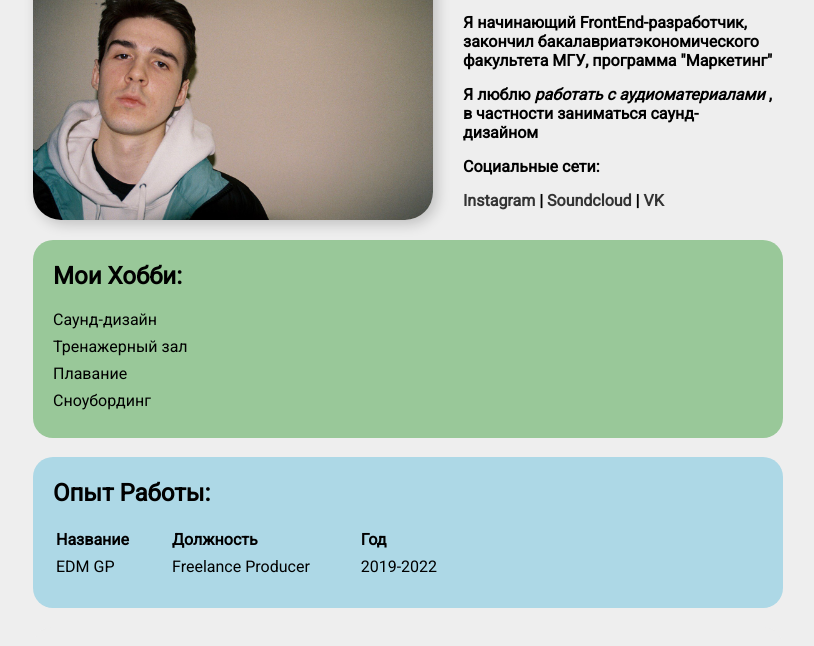
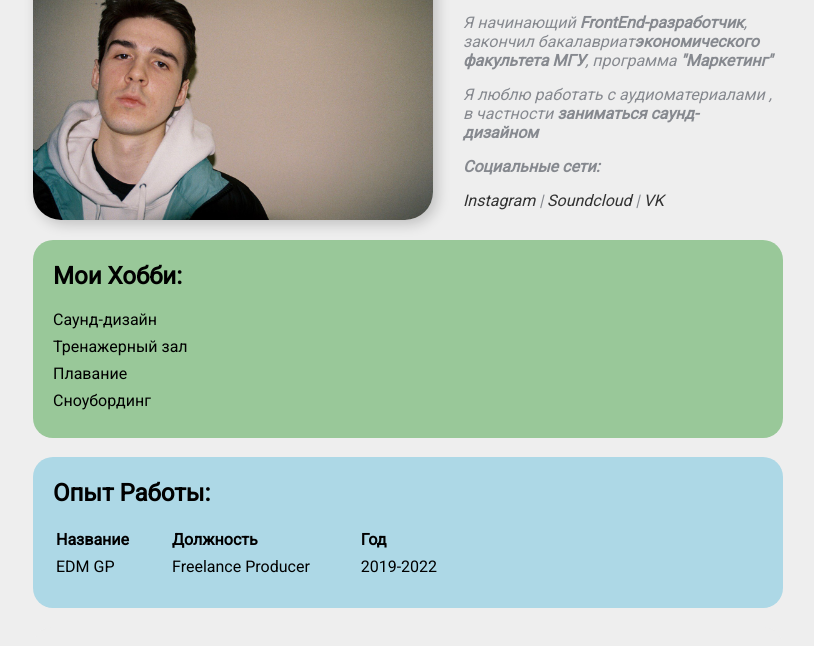
Before and after one commit to HAHAMODE69/resume, a plain HTML site: page index.html in a window 1280 px wide. Shown: the part 78-724 px from the top of the page, without its empty margins (232-1046 px from the left). Drawn offline with Linux system fonts and the light colour scheme.

Commit message:
Update myresume.css

```diff
--- a/myresume.css
+++ b/myresume.css
@@ -33,10 +33,12 @@ body{
     border-radius: 20px;
 } */
 .info-text p{
-    /* font-style: italic; */
-    font-weight: bold;
+
+      font-style: italic;
+    /* font-weight:100; */
     padding: 5px;
     margin: 5px;
+    color: #86898f;
     /* padding: 20px; */
 }
 
```
